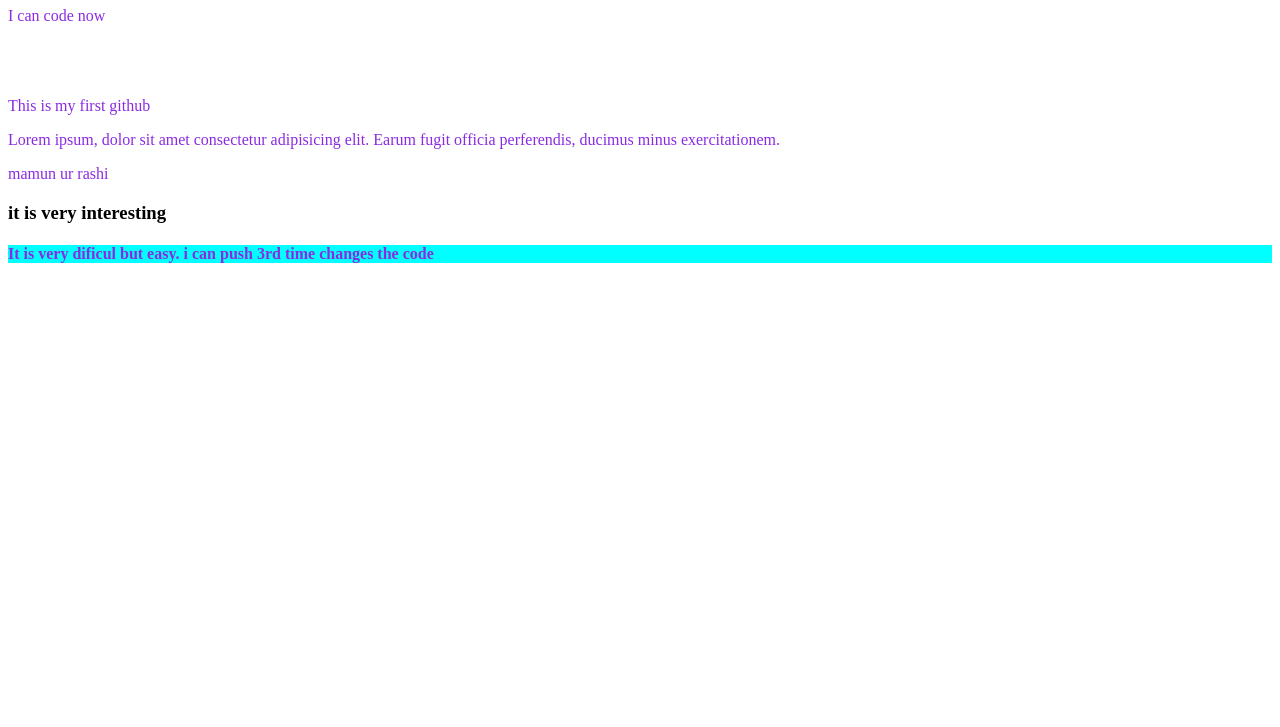
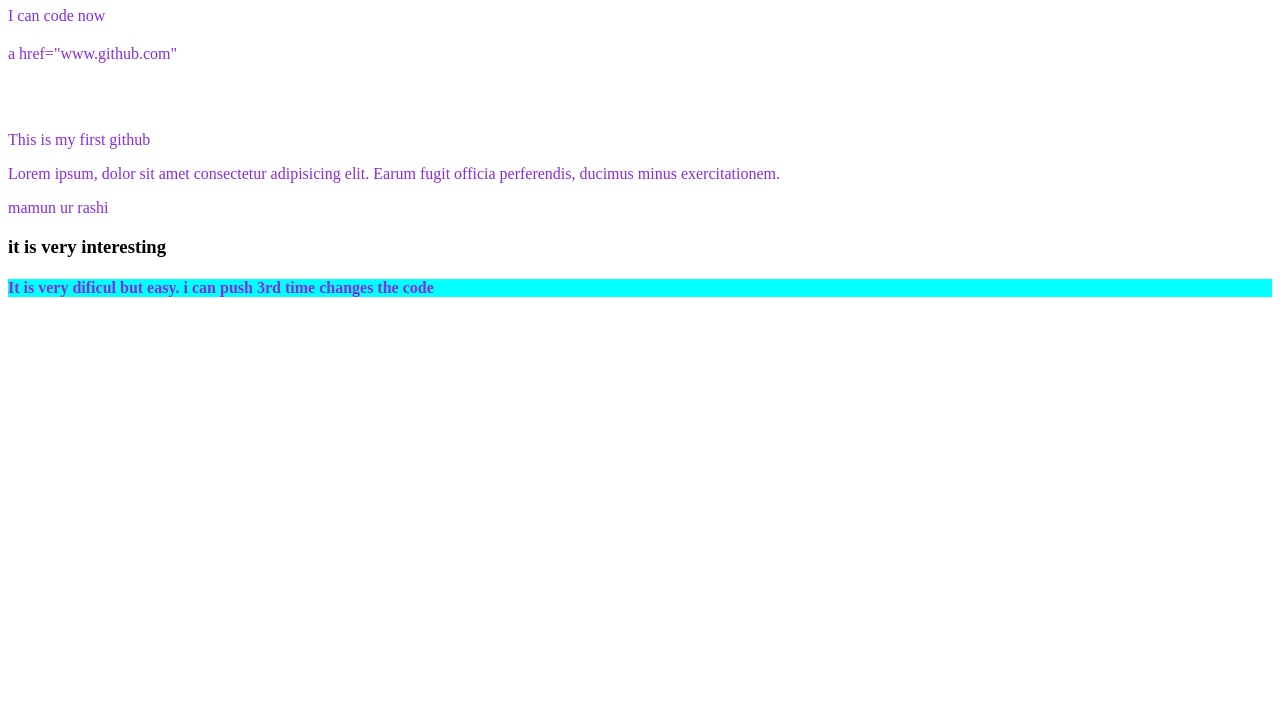
Before and after one commit to Mamun-Ur-Rashid/My-second-repo, a plain HTML site: page index.html in a window 1280 px wide. Shown: the part 73-800 px from the top of the page. Drawn offline with Linux system fonts and the light colour scheme.

Commit message:
added lin

```diff
--- a/index.html
+++ b/index.html
@@ -11,6 +11,7 @@
     <h1>I can Push github first time</h1>
     <p>I can code now</p>
     <h2><a href="www.github.com"></a></h2>
+    <p>a href="www.github.com"</p>
     <br>
     <img src="m.jpg" alt="">
     <p>This is my first github</p>
```
